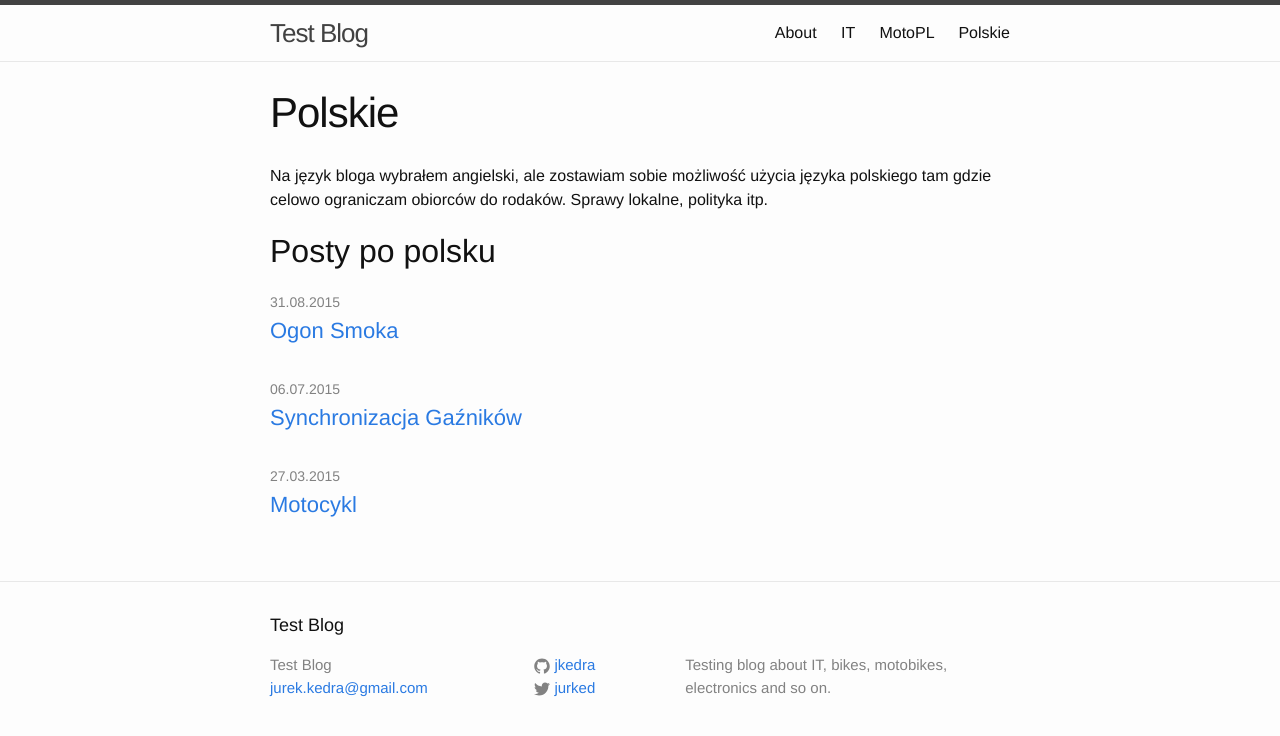
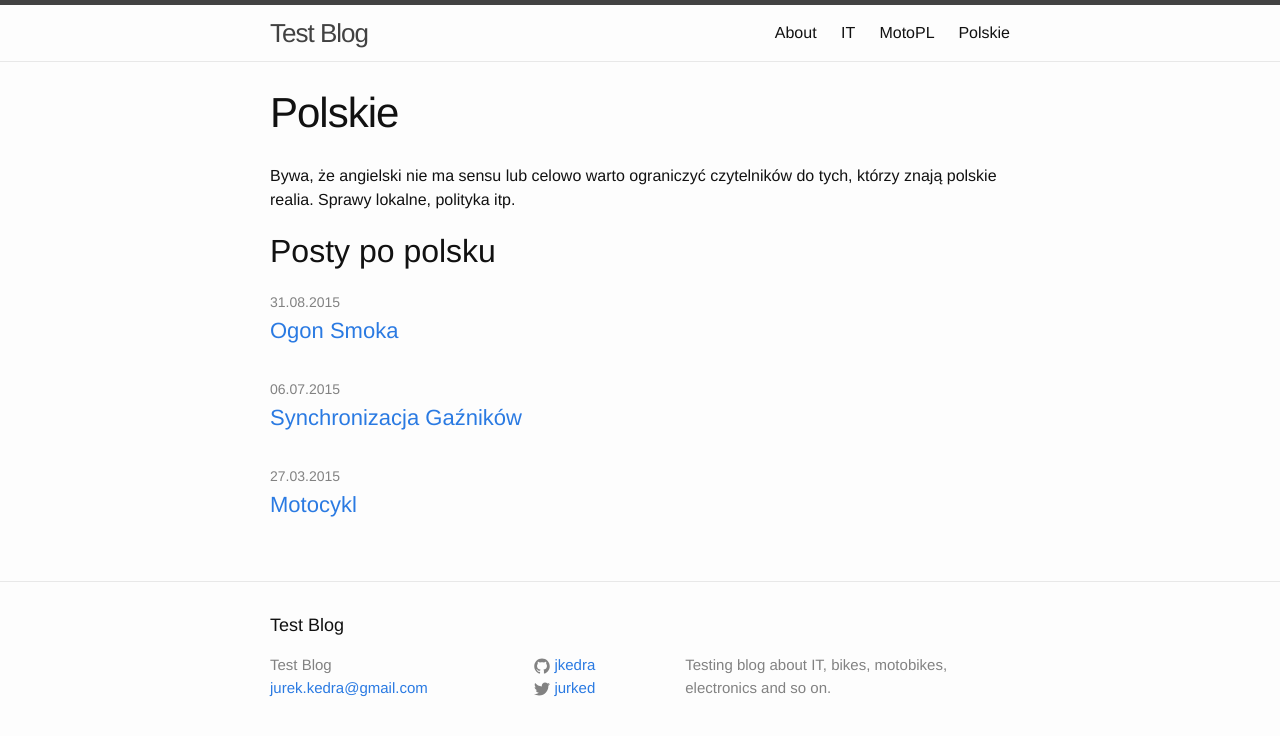
Before and after one commit to jkedra/jkedra.github.io, a Jekyll site: the page built from pl.md, in a window 1280 px wide. Shown: the top 736 px of the page. Built offline with Jekyll 4.4.1, drawn with Linux system fonts in a browser that asks for light colours.

Commit message:
small changes before merging to master

```diff
--- a/pl.md
+++ b/pl.md
@@ -2,10 +2,11 @@
 layout: page
 title: Polskie
 permalink: /pl/
+language: pl
 ---
-Na język bloga wybrałem angielski, ale zostawiam sobie możliwość
-użycia języka polskiego tam gdzie celowo ograniczam obiorców
-do rodaków. Sprawy lokalne, polityka itp.
+Bywa, że angielski nie ma sensu lub celowo warto ograniczyć
+czytelników do tych, którzy znają polskie realia.
+Sprawy lokalne, polityka itp.
 
 ## Posty po polsku
 
```
Also changed, not shown: _posts/2015-02-06-first-post.md (+2 -5 lines), about.md (+3 -5 lines).
